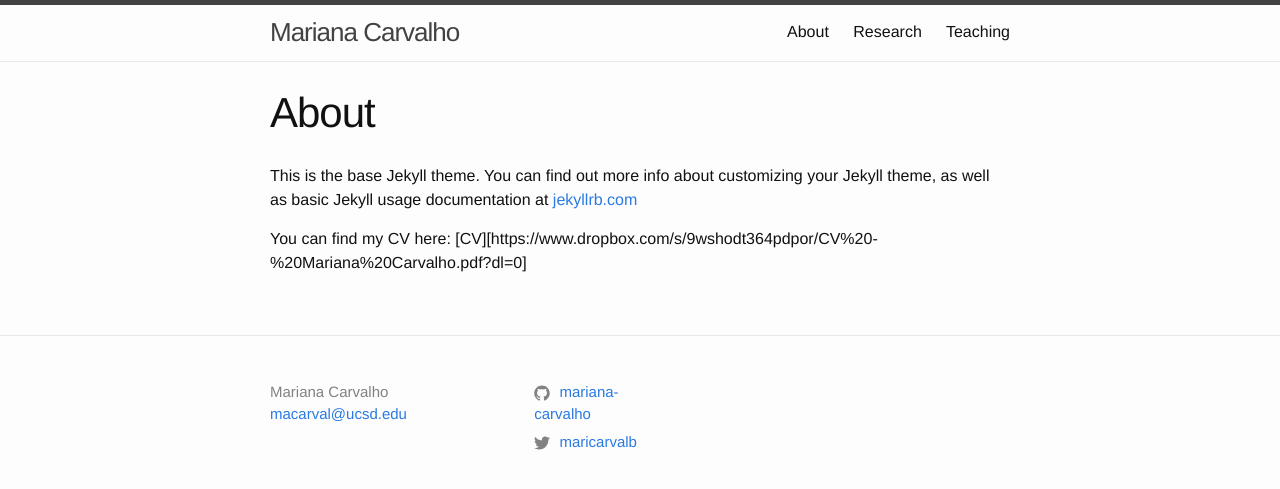
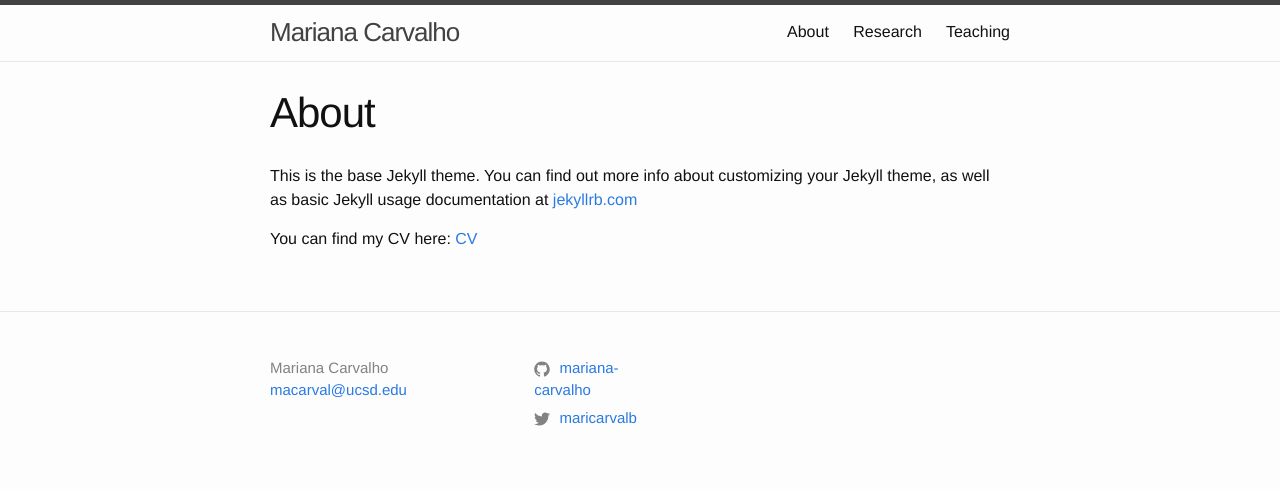
Before and after one commit to mariana-carvalho/mariana-carvalho.github.io, a Jekyll site: the page built from about.md, in a window 1280 px wide. Shown: the top 489 px of the page. Built offline with Jekyll 4.4.1, drawn with Linux system fonts in a browser that asks for light colours; some of the changed lines change nothing that is shown.

Commit message:
cv corrigido

```diff
--- a/about.md
+++ b/about.md
@@ -7,4 +7,4 @@ permalink: /about/
 This is the base Jekyll theme. You can find out more info about customizing your Jekyll theme, as well as basic Jekyll usage documentation at [jekyllrb.com](https://jekyllrb.com/)
 
 You can find my CV here:
-[CV][https://www.dropbox.com/s/9wshodt364pdpor/CV%20-%20Mariana%20Carvalho.pdf?dl=0]
+[CV](/files/CV - Mariana Carvalho.pdf)
```
Also changed, not shown: 1 other file.
